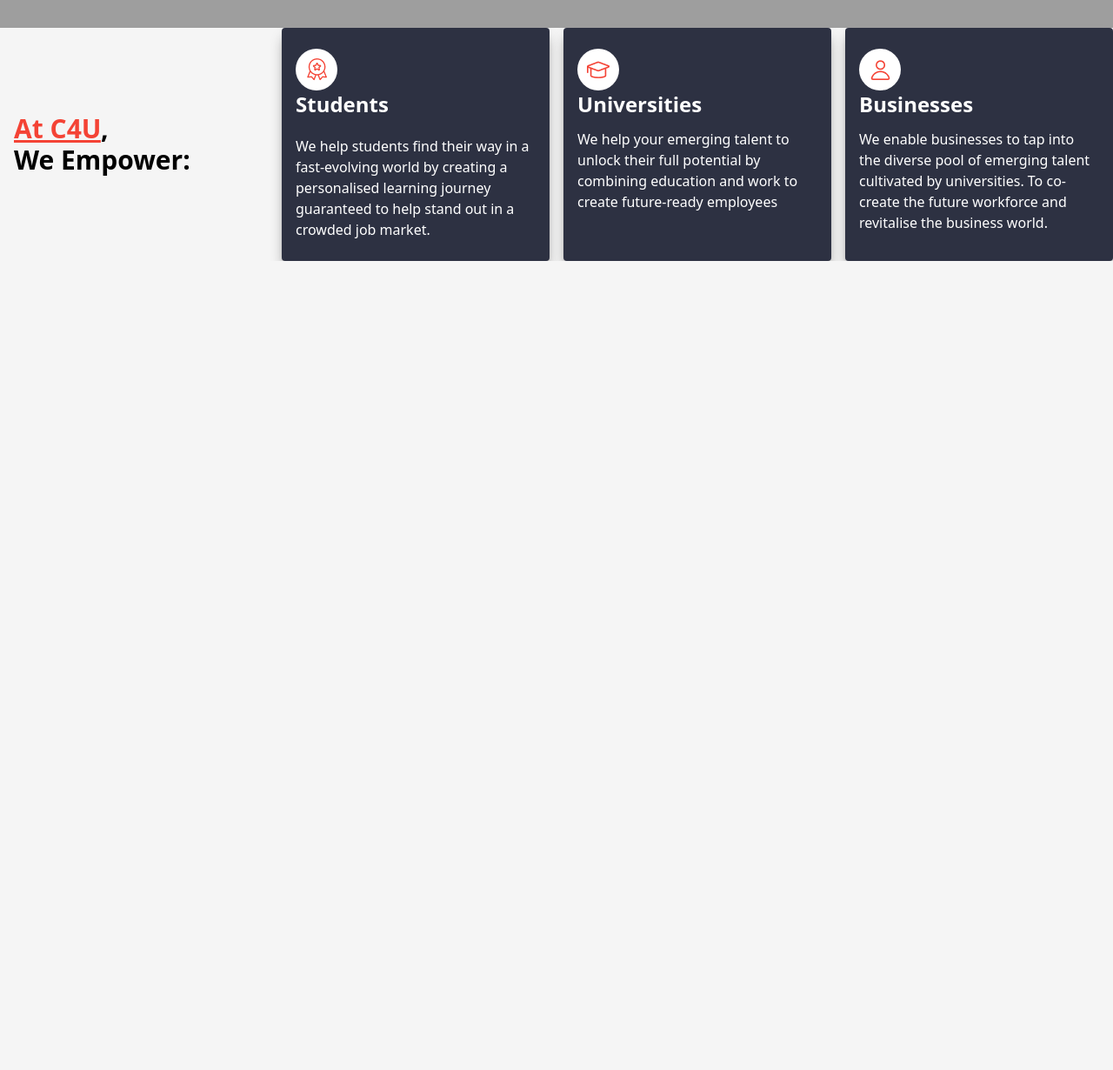
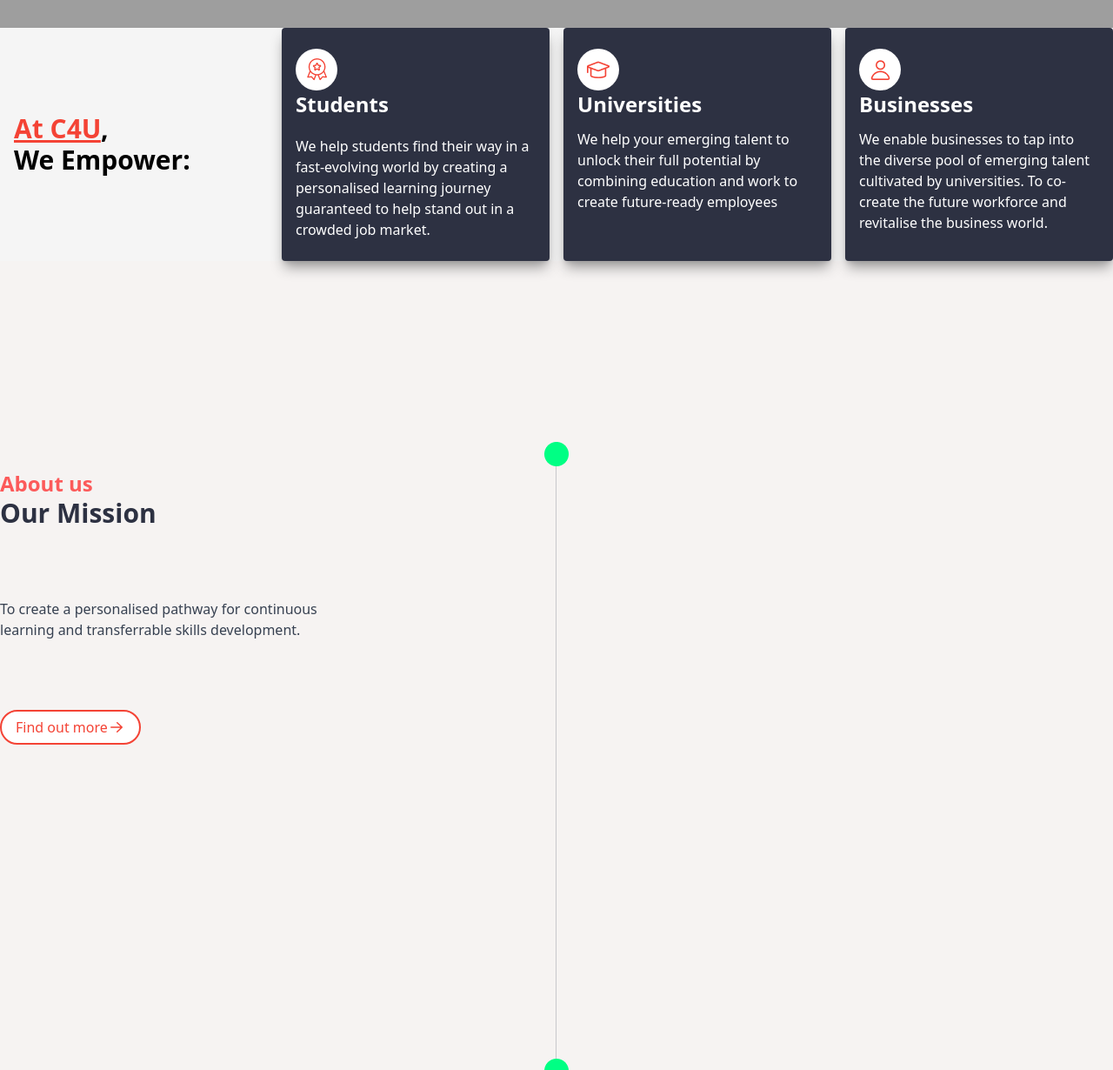
Before and after one commit to Jonayed-nasir/tailwind-assignment-2, a website built with Vite: page index.html in a window 1280 px wide. Shown: the part 856-2086 px from the top of the page at 87% size. Before the commit the page ends 1156 px from the top, so only its background shows below. Built offline with nearby package versions, Linux system fonts and the light colour scheme; grey boxes are pictures that could not be loaded.

Commit message:
about mission

```diff
--- a/index.html
+++ b/index.html
@@ -109,6 +109,37 @@
         </div>
     </section>
 
+    <!-- ==about-us section============================= -->
+    <section class="about-section">
+        <div class="col-span-12 md:col-span-5">
+            <div class="about-mission pb-10">
+                <div class="">
+                    <h4 class="mission-h4">About us</h4>
+                    <h3 class="mission-h3">Our Mission </h3>
+                </div>
+                <p class="text-gray-700">
+                    To create a personalised pathway for continuous <br> learning and transferrable skills development.
+                </p>
+                <button class="mission-btn">
+                    Find out more
+                    <svg xmlns="http://www.w3.org/2000/svg" viewBox="0 0 20 20" fill="currentColor" class="size-5">
+                        <path fill-rule="evenodd"
+                            d="M3 10a.75.75 0 0 1 .75-.75h10.638L10.23 5.29a.75.75 0 1 1 1.04-1.08l5.5 5.25a.75.75 0 0 1 0 1.08l-5.5 5.25a.75.75 0 1 1-1.04-1.08l4.158-3.96H3.75A.75.75 0 0 1 3 10Z"
+                            clip-rule="evenodd" />
+                    </svg>
+                </button>
+            </div>
+
+
+        </div>
+
+        <div class="hidden md:flex md:col-span-2 justify-center">
+            <img src="image/Line-and-circle.png" alt="">
+        </div>
+
+
+    </section>
+
 </body>
 
 </html>
--- a/main.css
+++ b/main.css
@@ -54,4 +54,24 @@
     .empower-icon {
         @apply w-12 h-12 bg-[#fff] rounded-full flex items-center justify-center;
     }
+
+    .about-section {
+        @apply container bg-[#f6f3f2] mx-auto grid grid-cols-12 gap-4 pt-32 md:pt-52;
+    }
+
+    .about-mission {
+        @apply space-y-7 md:space-y-20 flex flex-col justify-center items-center text-center md:items-start md:text-left pt-0 md:pt-8;
+    }
+
+    .mission-h4 {
+        @apply text-2xl font-black text-[#FC5A5A];
+    }
+
+    .mission-h3 {
+        @apply text-3xl font-black text-[#2D3142];
+    }
+
+    .mission-btn {
+        @apply border-2 border-[#F44335] bg-white text-[#F44335] px-4 py-1.5 rounded-full hover:bg-[#F44335] hover:text-white transition duration-300 flex items-center space-x-2;
+    }
 }
```
Also changed, not shown: image/Group238902.png (renamed from image/Group 238902.png), image/Line-and-circle.png (renamed from image/Line and circle.png).
